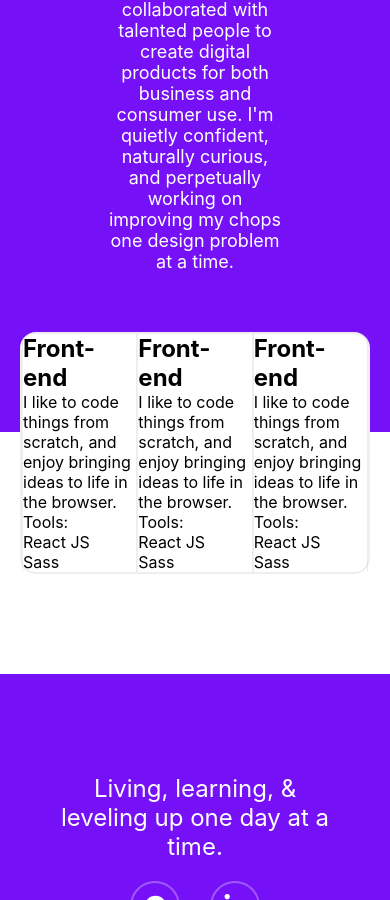
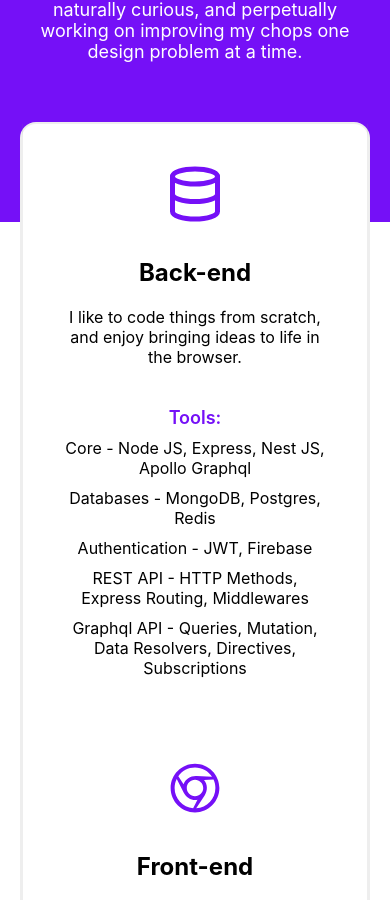
Before and after one commit to rgsk/portfolio, a Next.js app: page / in a window 390 px wide. Shown: the part 1100-2000 px from the top of the page. Built offline with nearby package versions, Linux system fonts and the light colour scheme.

Commit message:
responsive

```diff
--- a/components/SkillRow.tsx
+++ b/components/SkillRow.tsx
@@ -1,19 +1,52 @@
 import styles from "styles/SkillRow.module.scss";
-
-function SkillRow() {
+import { FiDatabase } from "react-icons/fi";
+import { AiOutlineChrome } from "react-icons/ai";
+const details = {
+  backend: {
+    icon: <FiDatabase />,
+    head: "Back-end",
+    description:
+      "I like to code things from scratch, and enjoy bringing ideas to life in the browser.",
+    tools: [
+      "Core - Node JS, Express, Nest JS, Apollo Graphql",
+      "Databases - MongoDB, Postgres, Redis",
+      "Authentication - JWT, Firebase",
+      "REST API - HTTP Methods, Express Routing, Middlewares",
+      "Graphql API - Queries, Mutation, Data Resolvers, Directives, Subscriptions",
+    ],
+  },
+  frontend: {
+    icon: <AiOutlineChrome />,
+    head: "Front-end",
+    description:
+      "I like to code things from scratch, and enjoy bringing ideas to life in the browser.",
+    tools: [
+      "Core - React JS, Next JS (SSR), Typescript",
+      "State Management Tools - Redux, Recoil",
+      "Data Fetching - Axios, React Query, Apollo",
+      "Animations - React Transition Group, Framer Motion",
+      "CSS Styling - CSS modules, SASS, Material UI, Tailwind",
+    ],
+  },
+};
+interface SkillRowProps {
+  type: "frontend" | "backend";
+}
+function SkillRow({ type }: SkillRowProps) {
   return (
     <div className={styles.container}>
-      <div>
-        <h2>Front-end</h2>
-        <p>
-          I like to code things from scratch, and enjoy bringing ideas to life
-          in the browser.
-        </p>
+      <div className={styles.intro}>
+        <div className={styles.icon}>{details[type].icon}</div>
+        <h2>{details[type].head}</h2>
+        <p>{details[type].description}</p>
       </div>
-      <div>
-        <p>Tools:</p>
-        <p>React JS</p>
-        <p>Sass</p>
+      <div className={styles.rest}>
+        <p className={styles.sectionHead}>Tools:</p>
+        <div className={styles.toolsList}>
+          {details[type].tools.map((v) => (
+            <p key={v}>{v}</p>
+          ))}
+        </div>
       </div>
     </div>
   );
--- a/components/SkillsDemonstration.tsx
+++ b/components/SkillsDemonstration.tsx
@@ -5,9 +5,8 @@ function SkillsDemonstration() {
     <div className={styles.outer}>
       <div className={styles.halfColor}></div>
       <div className={styles.inner}>
-        <SkillRow />
-        <SkillRow />
-        <SkillRow />
+        <SkillRow type={"backend"} />
+        <SkillRow type={"frontend"} />
       </div>
     </div>
   );
--- a/styles/Home.module.scss
+++ b/styles/Home.module.scss
@@ -18,6 +18,7 @@
   }
 }
 .heroContainer {
+  margin: 50px 0;
   position: relative;
   width: 100%;
   height: 200px;
@@ -28,7 +29,7 @@
   padding: 60px 20px;
   text-align: center;
   .content {
-    width: 50%;
+    max-width: 600px;
     margin: auto;
     .head {
       padding-bottom: 30px;
--- a/styles/SkillRow.module.scss
+++ b/styles/SkillRow.module.scss
@@ -2,4 +2,34 @@
   --border: 1px solid rgba(128, 128, 128, 0.137);
   border-left: var(--border);
   border-right: var(--border);
+  padding: 40px;
+  display: flex;
+  flex-direction: column;
+  align-items: center;
+  text-align: center;
+
+  .intro {
+    display: flex;
+    flex-direction: column;
+    align-items: center;
+    gap: 20px;
+    padding-bottom: 40px;
+    .icon {
+      font-size: 60px;
+      color: var(--color-purple);
+    }
+  }
+  .rest {
+    .sectionHead {
+      color: var(--color-purple);
+      font-size: large;
+      font-weight: 600;
+      margin-bottom: 10px;
+    }
+    .toolsList {
+      display: flex;
+      flex-direction: column;
+      gap: 10px;
+    }
+  }
 }
--- a/styles/SkillsDemonstration.module.scss
+++ b/styles/SkillsDemonstration.module.scss
@@ -15,5 +15,8 @@
     display: flex;
     border-radius: 16px;
     border: 2px solid rgba(128, 128, 128, 0.137);
+    @media (max-width: 900px) {
+      flex-direction: column;
+    }
   }
 }
```
